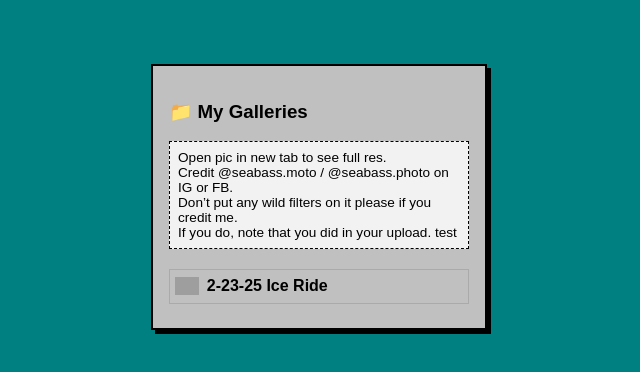
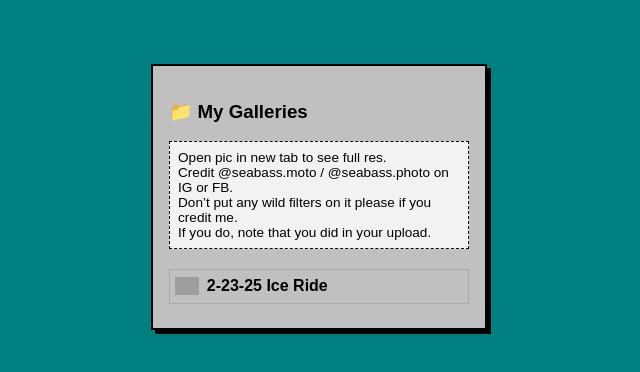
Before and after one commit to SebPVtheperson/seabassphoto, a plain HTML site: page index.html in a window 1280 px wide. Shown: the full height of the page, 321-961 px from the left. Drawn offline with Linux system fonts and the light colour scheme; grey boxes are pictures that could not be loaded.

Commit message:
test undo

```diff
--- a/index.html
+++ b/index.html
@@ -60,7 +60,7 @@
       Open pic in new tab to see full res.<br>
       Credit @seabass.moto / @seabass.photo on IG or FB.<br>
       Don’t put any wild filters on it please if you credit me.<br>
-      If you do, note that you did in your upload. test
+      If you do, note that you did in your upload.
     </div>
 
     <a class="folder" href="2-23-25-ice-ride.html">
```
